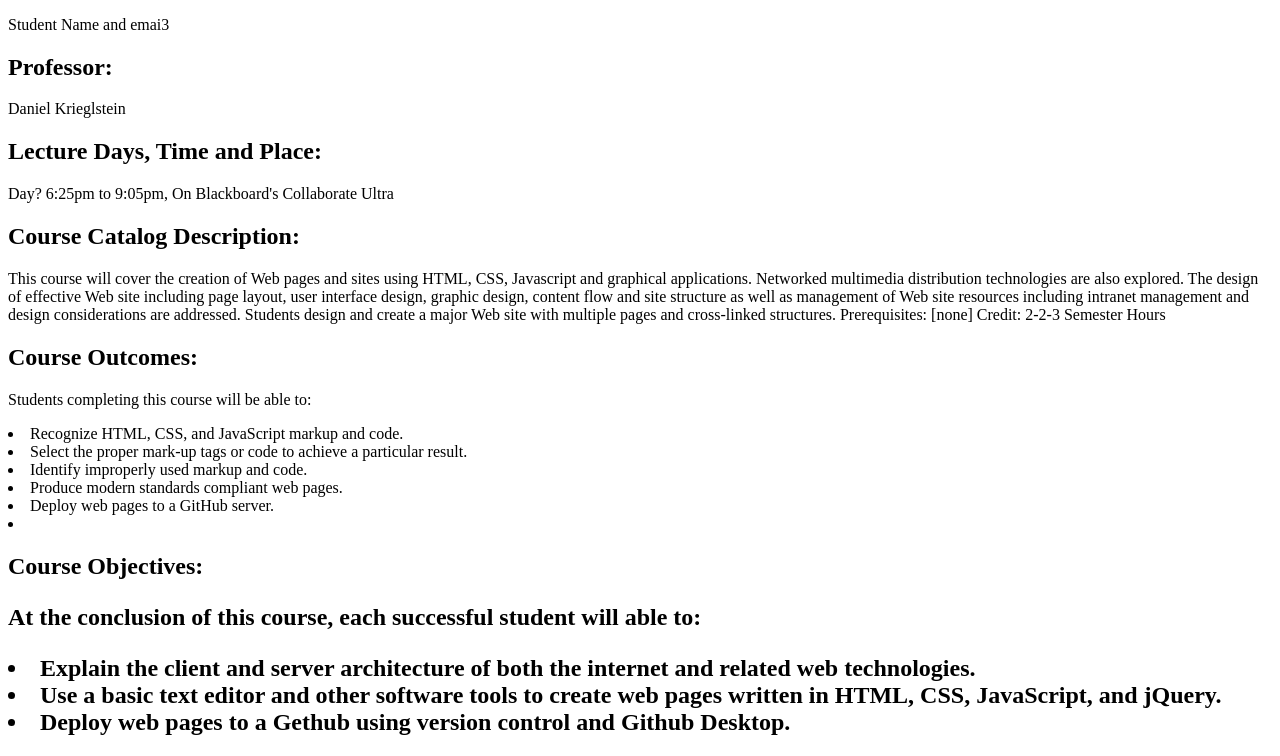
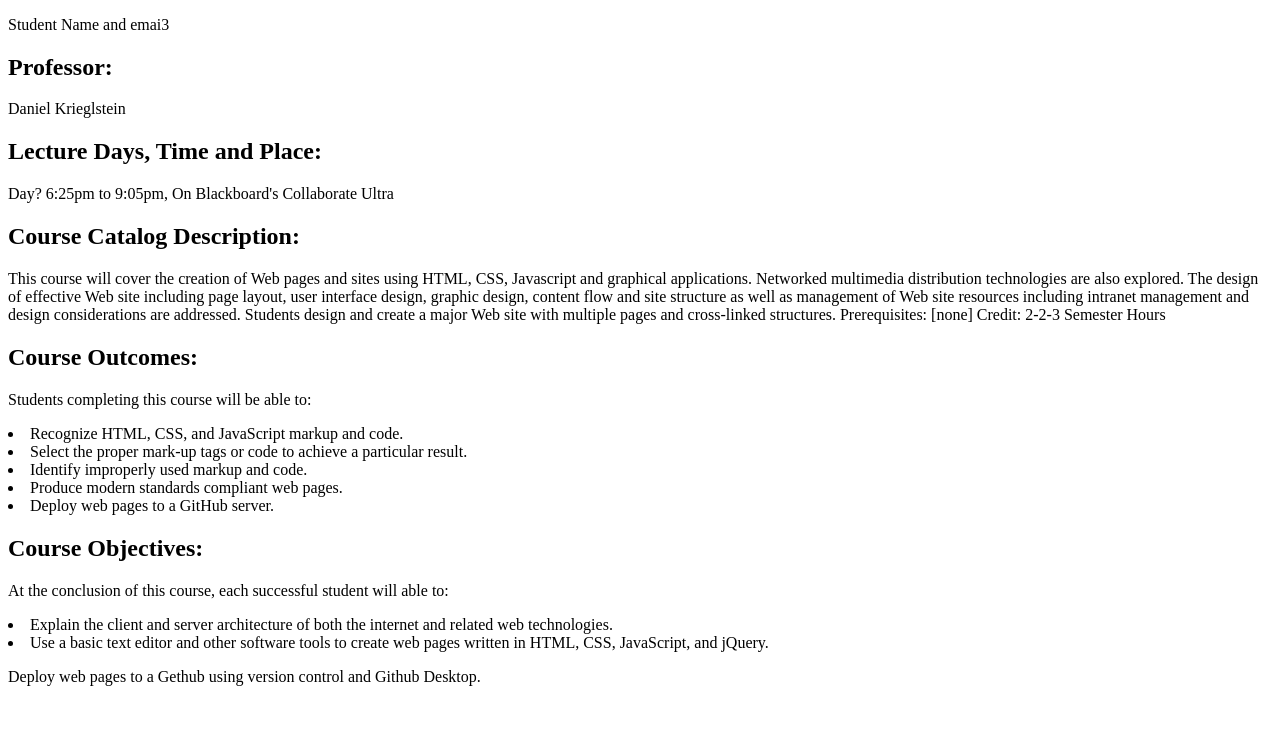
Before and after one commit to navila04/webdev_lab2, a plain HTML site: page index.html in a window 1280 px wide. Shown: the part 105-861 px from the top of the page. After the commit the page ends 807 px from the top, so only its background shows below. Drawn offline with Linux system fonts and the light colour scheme.

Commit message:
Update index.html

```diff
--- a/index.html
+++ b/index.html
@@ -34,15 +34,15 @@
         <li>Select the proper mark-up tags or code to achieve a particular result.</li>
         <li>Identify improperly used markup and code.</li>
         <li>Produce modern standards compliant web pages.</li>
-        <li>Deploy web pages to a GitHub server.<li>
+        <li>Deploy web pages to a GitHub server.</li>
 
-    <h2>Course Objectives:<h2>
+    <h2>Course Objectives:</h2>
 
     <p>At the conclusion of this course, each successful student will able to:<p>
 
         <li>Explain the client and server architecture of both the internet and related web technologies.</li>
         <li>Use a basic text editor and other software tools to create web pages written in HTML, CSS, JavaScript, and jQuery.</li>
-        <li>Deploy web pages to a Gethub using version control and Github Desktop.</li>
+        <p>Deploy web pages to a Gethub using version control and Github Desktop.</p>
 
 </body>
 
```
